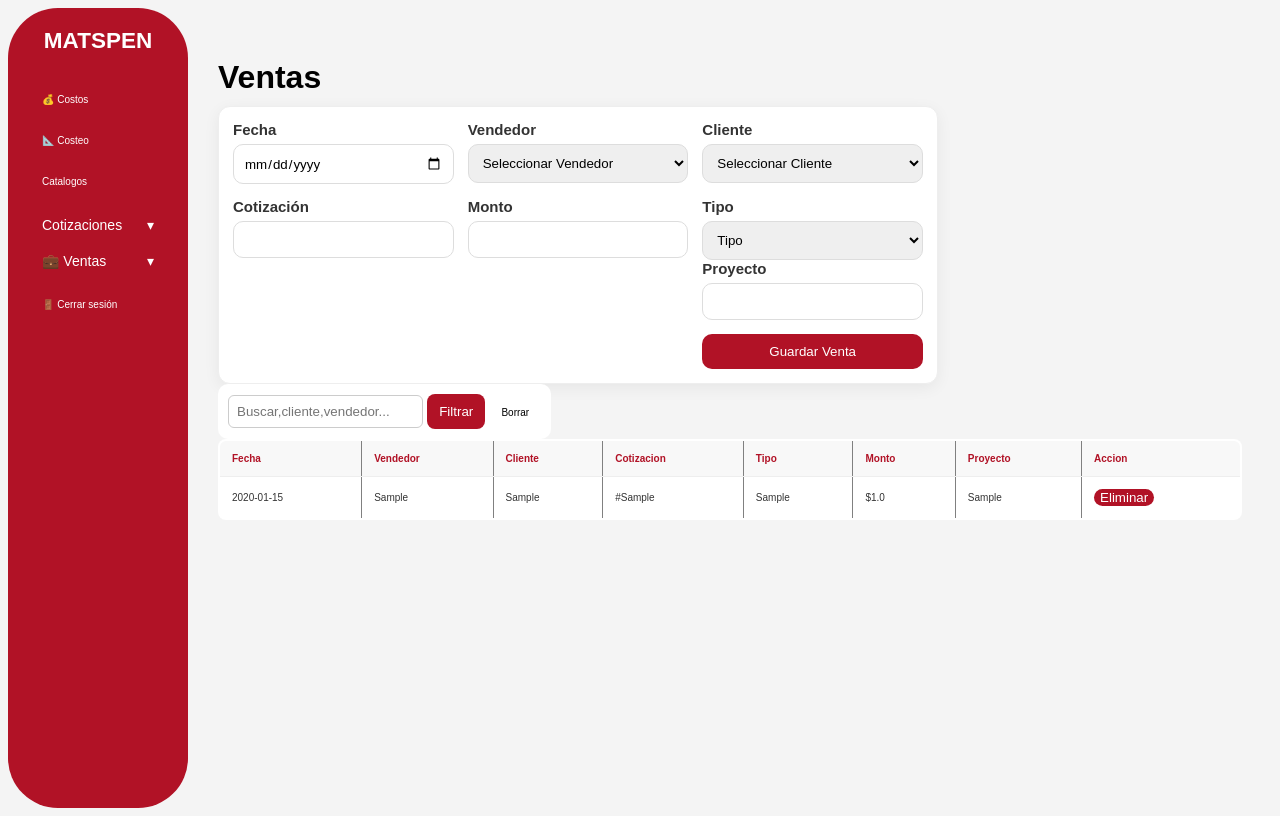
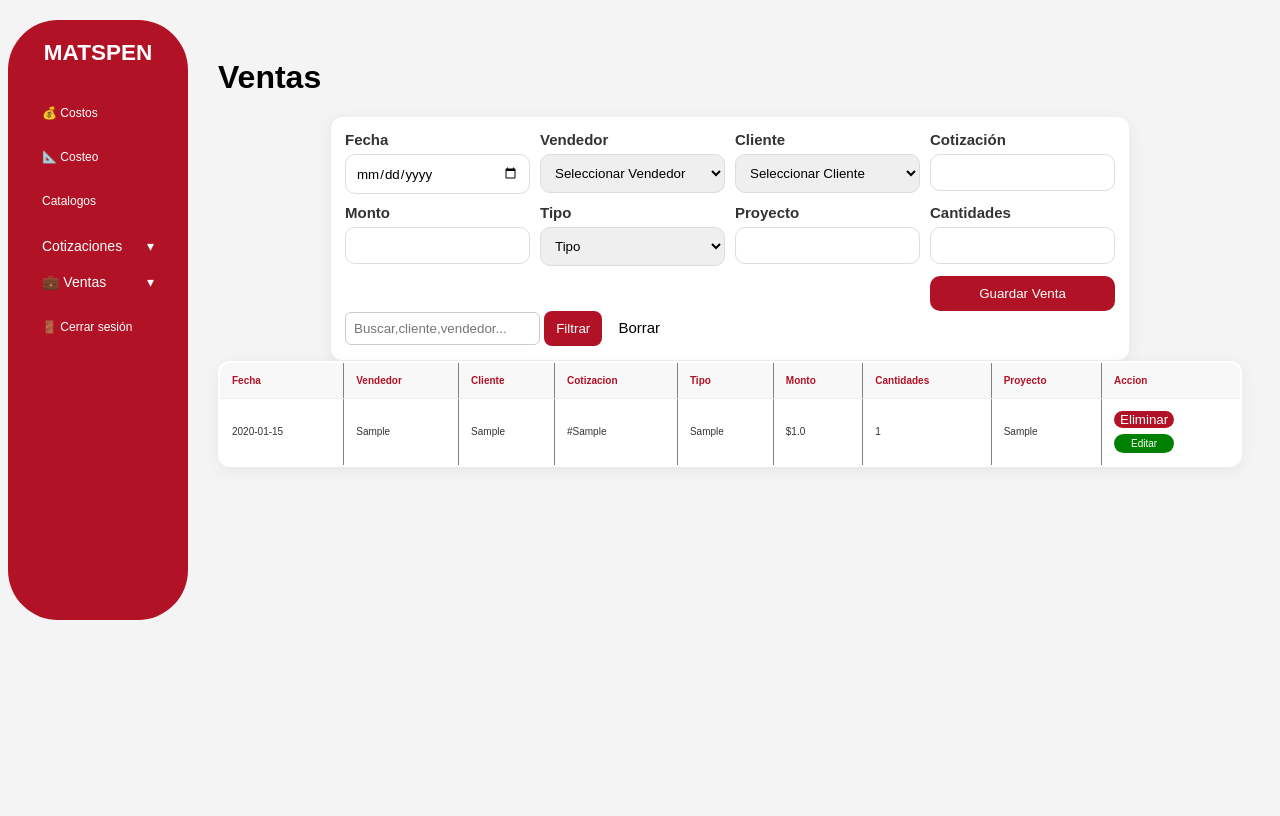
Before and after one commit to achamorro-95/matspen, a Flask app: page /producciones in a window 1280 px wide. Run offline with Flask 3, Linux system fonts and the light colour scheme; a user stored in the database is signed in; data comes from the database, SQL or seed files in the repository; both versions use the stored data as it was after the commit; tables that the repository leaves empty hold one stand-in row (values such as "Sample post"); some libraries are stand-ins or nearby versions.

Commit message:
cambios en ventas y monitoreo

```diff
--- a/app.py
+++ b/app.py
@@ -61,14 +61,18 @@ def dashventas():
     if "user_id" not in session :
          return redirect(url_for("login"))
     conn= get_db_connection()
-    vendedores = conn.execute("""
-        SELECT DISTINCT nombre AS vendedor
-        FROM vendedores
-        WHERE nombre IS NOT NULL AND TRIM(nombre) <> ''
-        ORDER BY nombre
-    """).fetchall()
+    try:
+        vendedores = conn.execute("""
+            SELECT DISTINCT nombre AS vendedor
+            FROM vendedores
+            WHERE nombre IS NOT NULL AND TRIM(nombre) <> ''
+            ORDER BY nombre
+        """).fetchall()
+        ventas = conn.execute(""" SELECT fecha AS fecha, vendedor AS vendedor, cliente AS cliente,mont AS monto,tipo AS tipo FROM ventas ORDER BY id DESC""").fetchall()
+    finally:
+        conn.close()
 
-    ventas = conn.execute(""" SELECT fecha AS fecha, vendedor AS vendedor, cliente AS cliente,mont AS monto,tipo AS tipo FROM ventas ORDER BY id DESC""").fetchall()
+
     return render_template("dashboard_ventas.html",vendedores=vendedores,ventas=ventas)
 
 @app.route("/dashboard")
@@ -132,13 +136,16 @@ def produccion():
     q = request.args.get("q", "").strip()
 
     if q:
+
         ventas = conn.execute("""
             SELECT * FROM ventas
             WHERE cliente LIKE ?
                OR vendedor LIKE ?
                OR cotizacion LIKE ?
+                OR tipo LIKE ?
+
             ORDER BY id DESC
-        """, (f"%{q}%", f"%{q}%", f"%{q}%")).fetchall()
+        """, (f"%{q}%", f"%{q}%", f"%{q}%", f"%{q}%")).fetchall()
     else:
         ventas = conn.execute(
             "SELECT * FROM ventas ORDER BY id DESC"
@@ -148,7 +155,7 @@ def produccion():
     conn.close()
 
 
-    return render_template("producciones.html",ventas=ventas,vendedores=vendedores,clientes=clientes,tipo=tipo)
+    return render_template("producciones.html",ventas=ventas,vendedores=vendedores,clientes=clientes,tipo=tipo,q=q,venta =None)
 
 @app.route("/ventas/monitoreo")
 def ventas_monitoreo():
@@ -289,27 +296,52 @@ def eliminar_linea_produccion(venta_id, linea_id):
     return redirect(url_for("ventas_produccion", venta_id=venta_id))
 
 
-@app.route("/ventasnuevas", methods = ["GET","POST"])
+@app.route("/ventasnuevas", methods=["GET", "POST"])
 def ventas_nuevas():
     if "user_id" not in session:
         return redirect(url_for("login"))
-    if request.method == "POST":
-        conn = get_db_connection()
-        conn.execute(""" INSERT INTO ventas(fecha,vendedor,cliente,cotizacion,mont,proyecto) VALUES(?,?,?,?,?,?)""",(
-            request.form["fecha"],
-            request.form["vendedor"],
-            request.form["clientes"],
-            request.form["cotizacion"],
-            request.form["mont"],
-            request.form["proyecto"]
-        ))
-        conn.commit()
-        conn.close()
+
+    conn = get_db_connection()
+    try:
+        if request.method == "POST":
+            fecha = request.form.get("fecha")
+            vendedor = request.form.get("vendedor")
+            cliente = request.form.get("clientes")
+            cotizacion = request.form.get("cotizacion")
+            mont = request.form.get("mont")
+            proyecto = request.form.get("proyecto")
+            cantidades = request.form.get("cantidades")
+            tipo = request.form.get("tipo")
+
+            conn.execute("""
+                INSERT INTO ventas (fecha, vendedor, cliente, cotizacion, mont, proyecto, cantidades, tipo)
+                VALUES (?, ?, ?, ?, ?, ?, ?, ?)
+            """, (fecha, vendedor, cliente, cotizacion, mont, proyecto, cantidades, tipo))
+
+            conn.commit()
+            flash("Venta guardada correctamente", "success")
+            return redirect(url_for("produccion"))
+
+        vendedores = conn.execute("SELECT id, nombre FROM vendedores").fetchall()
+        clientes = conn.execute("SELECT id, nombre FROM clientes").fetchall()
+        tipo = conn.execute("SELECT id, nombre FROM tipos_impresion").fetchall()
+
+        return render_template(
+            "ventas_nuevas.html",
+            vendedores=vendedores,
+            clientes=clientes,
+            tipo=tipo
+        )
+
+    except Exception as e:
+        conn.rollback()
+        print("❌ ERROR EN ventas_nuevas:", repr(e))
+        flash(f"Error guardando venta: {e}", "danger")
         return redirect(url_for("produccion"))
 
-    vendedores= conn.execute("SELECT id, nombre FROM vendedores").fetchall()
-    clientes = conn.execute("SELECT id,nombre FROM clientes").fetchall()
-    return render_template("ventas_nuevas.html",vendedores=vendedores,clientes=clientes)
+    finally:
+        conn.close()
+
 @app.route("/producciones/<int:ventas_id>/eliminar", methods= ["POST"])
 def eliminar_venta(ventas_id):
     if "user_id" not in session:
@@ -328,8 +360,62 @@ def eliminar_venta(ventas_id):
         conn.close()
 
     return redirect(url_for("produccion"))
-# =====================================================
-# COSTOS
+@app.route("/producciones/<int:ventas_id>/editar", methods=["POST", "GET"])
+def editar_venta(ventas_id):
+    if "user_id" not in session:
+        return redirect(url_for("login"))
+
+    conn = get_db_connection()
+    try:
+        venta = conn.execute("SELECT * FROM ventas WHERE id = ?", (ventas_id,)).fetchone()
+
+        if not venta:
+            flash("Venta no encontrada", "danger")
+            return redirect(url_for("produccion"))
+
+        if request.method == "POST":
+            fecha = request.form.get("fecha")
+            vendedor = request.form.get("vendedor")
+            cliente = request.form.get("clientes")
+            cotizacion = request.form.get("cotizacion")
+            mont = request.form.get("mont")
+            proyecto = request.form.get("proyecto")
+            cantidades = request.form.get("cantidades")
+            tipo = request.form.get("tipo")
+
+            conn.execute("""
+                UPDATE ventas
+                SET fecha=?, vendedor=?, cliente=?, cotizacion=?, mont=?, proyecto=?, cantidades=?, tipo=?
+                WHERE id=?
+            """, (fecha, vendedor, cliente, cotizacion, mont, proyecto, cantidades, tipo, ventas_id))
+
+            conn.commit()
+            flash("Venta actualizada correctamente", "success")
+            return redirect(url_for("produccion"))
+
+        ventas = conn.execute("SELECT * FROM ventas").fetchall()
+        vendedores = conn.execute("SELECT * FROM vendedores").fetchall()
+        clientes = conn.execute("SELECT * FROM clientes").fetchall()
+        tipo = conn.execute("SELECT * FROM tipos_impresion").fetchall()
+
+        return render_template(
+            "producciones.html",
+            venta=venta,
+            vendedores=vendedores,
+            clientes=clientes,
+            ventas=ventas,
+            tipo=tipo,
+            q=""
+        )
+
+    except Exception as e:
+        conn.rollback()
+        print("❌ ERROR EDITANDO:", repr(e))
+        flash(f"Error editando venta: {e}", "danger")
+        return redirect(url_for("produccion"))
+
+    finally:
+        conn.close()
 # =====================================================
 @app.route("/costos")
 def costos():
@@ -346,7 +432,15 @@ def eliminar(item_id):
         return redirect(url_for("login"))
 
     conn = get_db_connection()
-    conn.execute("DELETE FROM costos WHERE id =?",(item_id,))
+    try:
+        conn.execute("DELETE FROM costos WHERE id =?",(item_id,))
+        conn.commit()
+    except Exception as e:
+        conn.rollback()
+        print("❌ ERROR ELIMINANDO COSTO:", repr(e))  # DEBUG
+        flash(f"❌ Error eliminando costo: {e}", "danger")
+    finally:
+        conn.close()
     conn.commit()
     conn.close()
     return redirect(url_for("costos"))
@@ -357,18 +451,27 @@ def eliminar(item_id):
 def agregar_costo():
     if "user_id" not in session:
         return redirect(url_for("login"))
+
     if request.method == "POST":
-        material = request.form["material"]
-        proveedores = request.form["proveedor"]
-        factura = request.form["factura"]
-        monto = request.form["monto"]
-        fecha = request.form["fecha"]
         conn = get_db_connection()
-        conn.execute("INSERT INTO costos (material, proveedor, factura, monto, fecha) VALUES (?, ?, ?, ?, ?)",
-                     (material, proveedores, factura, monto, fecha))
-        conn.commit()
-        conn.close()
-        return redirect(url_for("costos"))
+        try:
+            material = request.form["material"]
+            proveedores = request.form["proveedor"]
+            factura = request.form["factura"]
+            monto = request.form["monto"]
+            fecha = request.form["fecha"]
+
+            conn.execute("INSERT INTO costos (material, proveedor, factura, monto, fecha) VALUES (?, ?, ?, ?, ?)",
+                        (material, proveedores, factura, monto, fecha))
+            conn.commit()
+            flash("Costo agregado correctamente", "success")
+            return redirect(url_for("costos"))
+        except Exception as e:
+            conn.rollback()
+            print("❌ ERROR AGREGANDO COSTO:", repr(e))  # DEBUG
+            flash(f"❌ Error agregando costo: {e}", "danger")
+        finally:
+            conn.close()
     return render_template("nuevo_costo.html")
 
 
@@ -744,17 +847,24 @@ def clientes():
 def agregar_clientes():
     if "user_id" not in session:
         return redirect(url_for("login"))
-    if request.method == "POST":
+    conn = get_db_connection()
+
+    try:
         nombre = request.form["nombre"]
         contacto = request.form["contacto"]
         telefono = request.form["telefono"]
         activo = request.form["activo"]
-
-        conn = get_db_connection()
         conn.execute("INSERT INTO clientes (nombre,contacto, telefono,activo) VALUES (?, ?, ?,?)",
                      (nombre,contacto,telefono,activo))
         conn.commit()
+        flash("Cliente agregado correctamente", "success")
+    except Exception as e:
+        conn.rollback()
+        print("❌ ERROR AGREGANDO CLIENTE:", repr(e))  # DEBUG
+        flash(f"❌ Error agregando cliente: {e}", "danger")
+    finally:
         conn.close()
+
     return redirect(url_for("clientes"))
 
 
@@ -770,20 +880,33 @@ def eliminar_cliente(item_id):
     return redirect(url_for("clientes"))
 
 
-@app.route('/agregar_vendedor',methods=["POST"])
+@app.route('/agregar_vendedor', methods=["POST"])
 def agregar_vendedor():
     if "user_id" not in session:
-        return redirect(url_for('login'))\
+        return redirect(url_for('login'))
 
-    if request.method =="POST":
+    conn = get_db_connection()
+    try:
         nombre = request.form.get('nombre')
         telefono = request.form.get('telefono')
         activo = request.form.get('activo')
-        conn = get_db_connection()
-        conn.execute("INSERT INTO vendedores (nombre,telefono,activo) VALUES (?,?,?)",(nombre,telefono,activo))
+
+        conn.execute(
+            "INSERT INTO vendedores (nombre, telefono, activo) VALUES (?, ?, ?)",
+            (nombre, telefono, activo)
+        )
         conn.commit()
+        flash("Vendedor agregado correctamente", "success")
+
+    except Exception as e:
+        conn.rollback()
+        print("❌ ERROR AGREGANDO VENDEDOR:", repr(e))
+        flash(f"❌ Error agregando vendedor: {e}", "danger")
+
+    finally:
         conn.close()
-    return render_template('clientes.html')
+
+    return redirect(url_for("clientes"))
 
 @app.route("/vendedores/<int:item_id>/eliminar", methods=["POST"])
 def eliminar_vendedor(item_id):
@@ -803,12 +926,13 @@ def eliminar_material(item_id):
     conn.commit()
     conn.close()
     return redirect(url_for("clientes"))
-@app.route("/agregar_material", methods=["post"])
+@app.route("/agregar_material", methods=["POST"])
 def agregar_material():
     if "user_id" not in session:
         return redirect(url_for("login"))
 
-    if request.method =="POST":
+    conn = get_db_connection()
+    try:
         nombre = request.form.get('material')
         gramaje = request.form.get('gramaje')
         pliegos = request.form.get("pliegos_resma")
@@ -816,10 +940,24 @@ def agregar_material():
         ancho = request.form.get('ancho')
         alto = request.form.get('alto')
         tipos = request.form.get('tipo')
-        conn = get_db_connection()
-        conn.execute("INSERT INTO materiales(nombre,gramaje,pliegos_por_resma,costo_resma,ancho_pl,altos_pl,tipo_impresion_id) VALUES (?,?,?,?,?,?,?)",(nombre,gramaje,pliegos,costo,ancho,alto,tipos))
+
+        conn.execute("""
+            INSERT INTO materiales
+            (nombre, gramaje, pliegos_por_resma, costo_resma, ancho_pl, altos_pl, tipo_impresion_id)
+            VALUES (?, ?, ?, ?, ?, ?, ?)
+        """, (nombre, gramaje, pliegos, costo, ancho, alto, tipos))
+
         conn.commit()
+        flash("Material agregado correctamente", "success")
+
+    except Exception as e:
+        conn.rollback()
+        print("❌ ERROR AGREGANDO MATERIAL:", repr(e))
+        flash(f"Error agregando material: {e}", "danger")
+
+    finally:
         conn.close()
+
     return redirect(url_for("clientes"))
 # =====================================================
 # LOGOUT
@@ -839,5 +977,5 @@ def handle_exception(e):
     traceback.print_exc()
     return "Error interno (mira logs).", 500
 
-if __name__ == "__main__":
-    app.run(host="0.0.0.0", port=8000, debug=False)
+if __name__ == '__main__':
+    app.run(debug=True, use_reloader=False)
--- a/database.py
+++ b/database.py
@@ -1,10 +1,6 @@
 import sqlite3
-import os
-
-BASE_DIR = os.path.dirname(os.path.abspath(__file__))
-DB_PATH = os.path.join(BASE_DIR, "database.db")
 
 def get_db_connection():
-    conn = sqlite3.connect(DB_PATH)
+    conn = sqlite3.connect("database.db", timeout=10)
     conn.row_factory = sqlite3.Row
     return conn
--- a/templates/base.html
+++ b/templates/base.html
@@ -31,7 +31,7 @@
             a {
                 text-decoration: none;
                 color: inherit;
-                font-size: 10px;
+
             }
 
             /* =========================
@@ -40,6 +40,8 @@
             .layout {
                 display: flex;
                 min-height: 100vh;
+
+
 
             }
 
@@ -52,6 +54,10 @@
                 color: white;
                 padding: 20px;
                 border-radius:  50px;
+                position: sticky;
+                top: 20px;
+
+                height: 600px;
 
             }
 
@@ -76,7 +82,7 @@
                 padding: 10px 14px;
                 border-radius: var(--radio);
                 color: white;
-                font-size: 10px;
+                font-size: 12px;
             }
 
             .sidebar ul li a:hover {
--- a/templates/producciones.html
+++ b/templates/producciones.html
@@ -3,7 +3,7 @@
 {% block content %}
 
 <h1 class="ventas-header">Ventas</h1>
-<form method="POST" action="{{ url_for('ventas_nuevas') }}" class="form-card">
+<form method="POST" action="{% if venta %}{{ url_for('editar_venta', ventas_id=venta.id) }}{% else %}{{ url_for('ventas_nuevas') }}{% endif %}" class="form-card">
   <input type="hidden" name="csrf_token" value="{{ csrf_token() }}">
 
   <div class="cards">
@@ -11,7 +11,7 @@
 
       <div class="field">
         <label>Fecha</label>
-        <input type="date" name="fecha" required>
+        <input type="date" name="fecha" value="{{ venta.fecha if venta else '' }}" required>
       </div>
 
       <div class="field">
@@ -19,58 +19,75 @@
         <select name="vendedor" required>
           <option value="">Seleccionar Vendedor</option>
           {% for v in vendedores %}
-                <option value="{{ v.nombre }}">{{ v.nombre }}</option>
+            <option value="{{ v.nombre }}" {% if venta and venta.vendedor == v.nombre %}selected{% endif %}>
+              {{ v.nombre }}
+            </option>
           {% endfor %}
         </select>
       </div>
-      <div class = "field">
+
+      <div class="field">
         <label>Cliente</label>
         <select name="clientes" required>
           <option value="">Seleccionar Cliente</option>
           {% for c in clientes %}
-            <option value="{{ c.nombre }}">{{ c.nombre }}</option>
+            <option value="{{ c.nombre }}" {% if venta and venta.cliente == c.nombre %}selected{% endif %}>
+              {{ c.nombre }}
+            </option>
           {% endfor %}
         </select>
       </div>
+
       <div class="field">
         <label>Cotización</label>
-        <input type="text" name="cotizacion" required>
+        <input type="text" name="cotizacion" value="{{ venta.cotizacion if venta else '' }}" required>
       </div>
 
       <div class="field">
         <label>Monto</label>
-        <input type="number" name="mont" required>
+        <input type="number" name="mont" value="{{ venta.mont if venta else '' }}" required>
       </div>
-      <div class = "field">
+
+      <div class="field">
         <label>Tipo</label>
         <select name="tipo" required>
           <option value="">Tipo</option>
           {% for t in tipo %}
-        <option value="{{ t.nombre }}">{{ t.nombre }}</option>
+            <option value="{{ t.nombre }}" {% if venta and venta.tipo == t.nombre %}selected{% endif %}>
+              {{ t.nombre }}
+            </option>
           {% endfor %}
         </select>
+      </div>
+
+      <div class="field">
         <label>Proyecto</label>
-        <input type="text" name="proyecto" required>
+        <input type="text" name="proyecto" value="{{ venta.proyecto if venta else '' }}" required>
+      </div>
+
+      <div class="field">
+        <label>Cantidades</label>
+        <input type="number" name="cantidades" value="{{ venta.cantidades if venta else '' }}" required>
+      </div>
+
+      <div class="actions">
+        <button type="submit">
+          {% if venta %}Editar Venta{% else %}Guardar Venta{% endif %}
+        </button>
+      </div>
 
     </div>
 
-      <!-- botón alineado -->
-      <div class="actions">
-        <button type="submit">Guardar Venta</button>
-      </div>
-
-    </div>
-  </div>
 </form>
 
 <form method="get">
-    <div class = "search">
     <input type ="text" name ="q" placeholder="Buscar,cliente,vendedor..." value ="{{ q }}" style="padding:8px;border: 1px solid #ccc;border-radius: 6px;">
     <button type="submit" style="padding: 10px 12px;border: none; border-radius: 8px; background-color: #b11226;color:white;">Filtrar</button>
     <a href="{{ url_for('produccion') }}" style="padding:10px 12px; border:none; border-radius: 6px;background-color:white;color:black;">Borrar</a>
+
+</form>
 </div>
-</form>
-<table border="2" cellpadding="10" cellpadding="0" width = "100%">
+<table class ="tables" border="2" cellpadding="10" cellpadding="0" width = "100%">
     <thead class = "table-head">
         <tr>
             <th>Fecha</th>
@@ -79,6 +96,7 @@
             <th>Cotizacion</th>
             <th>Tipo</th>
             <th>Monto</th>
+            <th>Cantidades</th>
             <th>Proyecto</th>
             <th>Accion</th>
         </tr>
@@ -92,12 +110,17 @@
             <td>#{{ v.cotizacion }}</td>
             <td>{{ v.tipo }}</td>
             <td>${{ v.mont }}</td>
+            <td>{{ v.cantidades }}</td>
             <td>{{ v.proyecto }}</td>
             <td>
                <form method="post" action="{{ url_for('eliminar_venta', ventas_id=v.id) }}">
             <input type="hidden" name="csrf_token" value="{{ csrf_token() }}">
             <button class ="eliminarbtn" type="submit">Eliminar</button>
               </form>
+              <div style="height: 6px;"></div> <!-- espacio entre botones -->
+              <a  class ="editarbtn" href="{{ url_for('editar_venta', ventas_id=v.id) }}">Editar</a>
+
+
 
             </td>
         </tr>
@@ -109,6 +132,31 @@
 
 
 <style>
+  .tables{
+    margin-top: 25px;
+      background: white;
+      border-collapse: collapse;
+      border-radius: 12px;
+      overflow: hidden;
+      box-shadow: 0 4px 16px rgba(0,0,0,0.06);
+      width: 100%;
+      max-width: 1200px;
+      margin: 0 auto;
+
+  }
+
+  .editarbtn{
+    border-radius: 30px;
+    background-color: green;
+    color: white;
+    border-style: none;
+    cursor: pointer;
+    padding: 4px 17px;
+    text-decoration: none;
+    display: inline-block;
+
+
+  }
   .eliminarbtn{
     border-radius: 30px;
     background-color: #b11226;
@@ -120,7 +168,12 @@
         background: white;
         border-radius: 10px;
         padding: 10px;
-        max-width: fit-content;
+        box-shadow: 0 4px 16px rgba(0,0,0,0.06);
+        width: 500px;
+        margin: 10px auto;
+
+
+
     }
     .table-head{
         color:#b11226;
@@ -132,7 +185,11 @@
 
     }
   .form-card{
-    max-width: 720px;
+    width: 100%;
+      max-width: 800px;
+      margin: 0 auto;
+        margin-top: 20px;
+
   }
 
   .cards{
@@ -141,12 +198,13 @@
     border-radius: 12px;
     padding: 14px;
     box-shadow: 0 4px 16px rgba(0,0,0,0.06);
+
   }
 
   .grid{
     display: grid;
-    grid-template-columns: repeat(3, minmax(180px, 1fr));
-    gap: 14px;
+    grid-template-columns: repeat(4, minmax(150px, 1fr));
+    gap: 10px;
     align-items: start;
     }
 
@@ -156,7 +214,7 @@
     margin-bottom: 6px;
   }
 
-  .field input, .field select{
+  .field input, .field select {
     width: 100%;
     padding: 10px;
     border-radius: 10px;
@@ -165,7 +223,7 @@
   }
 
   .actions{
-    grid-column: 3 / 4;   /* botón en la derecha */
+    grid-column: 4 / 5;   /* botón en la derecha */
     display: flex;
     align-items:end;
     justify-content: flex-end;
@@ -181,6 +239,7 @@
     cursor: pointer;
   }
 
+
   /* responsive: en pantallas pequeñas baja a 2 y luego 1 columna */
   @media (max-width: 900px){
     .grid{ grid-template-columns: repeat(2, minmax(180px, 1fr)); }
```
Also changed, not shown: reset_admin_password.py (deleted, +0 -31 lines), templates/monitoreo.html (+33 -1 lines), database.db, 1 other file. Lines whose indentation alone changed are shown as unchanged.
